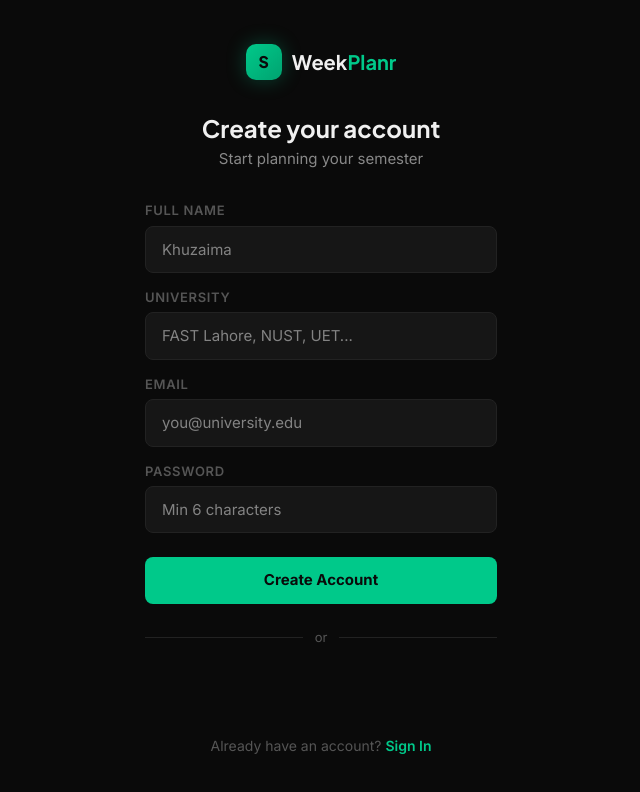
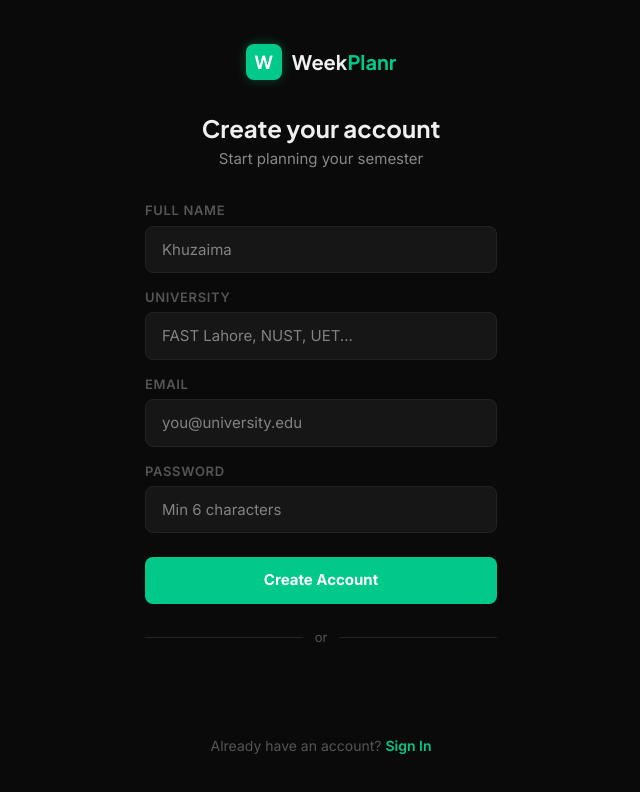
Before and after one commit to muhammadkhuzaima25/WeekPlanr, a React (Vite) app in the folder client/: page /register in a window 1280 px wide. Shown: the top 792 px of the page, without its empty margins (319-959 px from the left). Built offline with nearby package versions, Linux system fonts and the light colour scheme; no server answers.

Commit message:
Update Register.jsx

```diff
--- a/client/src/pages/Register.jsx
+++ b/client/src/pages/Register.jsx
@@ -18,6 +18,7 @@ export default function Register() {
       await googleLogin(credentialResponse.credential)
       navigate('/onboarding')
     } catch (err) {
+      console.error('Google registration error context:', err.response?.data)
       toast.error(err.response?.data?.message || 'Google signup failed')
     }
   }
@@ -44,18 +45,16 @@ export default function Register() {
   }
 
   return (
-    <div className="min-h-screen flex items-center justify-center" style={{ background: 'var(--bg-deep)' }}>
+    <div className="min-h-screen flex items-center justify-center" style={{ background: 'var(--bg-base)' }}>
       <div style={{ maxWidth: 400, width: '100%', padding: '0 24px' }}>
         <Link to="/" style={{ textDecoration: 'none' }} className="flex items-center justify-center gap-2.5 mb-8">
           <div style={{
-            width: 36, height: 36, borderRadius: 10,
-            background: 'linear-gradient(135deg, #00C98A, #00A370)',
-            boxShadow: '0 0 20px rgba(0,201,138,0.3)',
+            width: 36, height: 36, borderRadius: 8,
+            background: 'linear-gradient(135deg, #00C98A, #00C98A)',
+            boxShadow: '0 0 12px #00C98A50',
             display: 'flex', alignItems: 'center', justifyContent: 'center',
-            fontSize: 16, fontWeight: 800, color: '#0A0A0A',
-            fontFamily: "'Plus Jakarta Sans', sans-serif",
           }}>
-            S
+            <span className="text-white font-bold text-lg" style={{ fontFamily: "'Plus Jakarta Sans', sans-serif" }}>W</span>
           </div>
           <div className="flex items-baseline gap-0">
             <span className="font-bold text-xl" style={{ fontFamily: "'Plus Jakarta Sans', sans-serif", color: 'var(--text-primary)' }}>Week</span>
@@ -108,10 +107,10 @@ export default function Register() {
           </div>
 
           <button type="submit" disabled={submitting}
-            className="w-full font-bold transition-all duration-200 rounded-lg py-3 mt-2"
+            className="w-full text-white font-bold transition-all duration-200 rounded-lg py-3 mt-2"
             style={{
-              background: submitting ? '#00A370' : '#00C98A', border: 'none',
-              color: '#0A0A0A', fontFamily: "'Inter', sans-serif", fontWeight: 700, fontSize: 15,
+              background: submitting ? '#00A370' : 'linear-gradient(135deg, #00C98A, #00C98A)', border: 'none',
+              fontFamily: "'Inter', sans-serif", fontWeight: 700, fontSize: 15,
               cursor: submitting ? 'not-allowed' : 'pointer',
             }}>
             {submitting ? 'Creating account...' : 'Create Account'}
@@ -124,14 +123,16 @@ export default function Register() {
           <hr style={{ flex: 1, border: 'none', borderTop: '1px solid var(--border)' }} />
         </div>
 
+        <div className="w-full flex justify-center">
           <GoogleLogin
             onSuccess={handleGoogleSuccess}
             onError={() => toast.error('Google signup failed')}
             theme="outline"
             size="large"
-          width="100%"
+            width="352px"
             shape="rectangular"
           />
+        </div>
 
         <p className="text-center mt-6" style={{ fontFamily: "'Inter', sans-serif", fontSize: 14, color: 'var(--text-muted)' }}>
           Already have an account?{' '}
```
Lines whose indentation alone changed are shown as unchanged.
